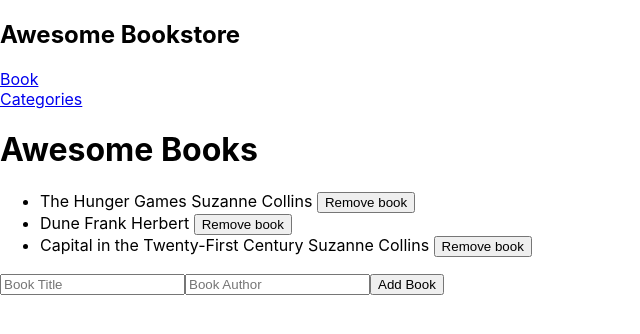
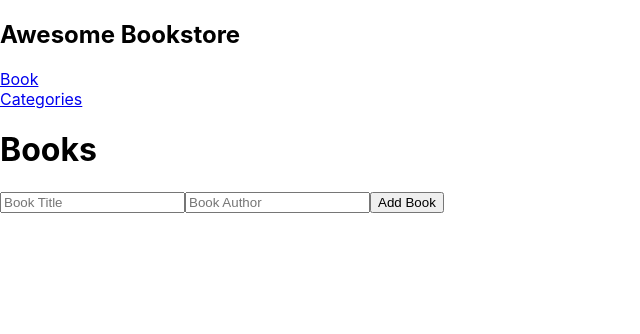
Before and after one commit to Somdotta07/bookstore-react-redux, a React (Create React App) app: page / in a window 1280 px wide. Shown: the top 334 px of the page, without its empty margins (0-640 px from the left). Built offline with nearby package versions, Linux system fonts and the light colour scheme.

Commit message:
Add action and dispatch

```diff
--- a/package.json
+++ b/package.json
@@ -13,6 +13,10 @@
     "react-redux": "^7.2.6",
     "react-router-dom": "^6.0.2",
     "react-scripts": "4.0.3",
+    "react-uuid": "^1.0.2",
+    "redux": "^4.1.2",
+    "redux-logger": "^3.0.6",
+    "uuid": "^8.3.2",
     "web-vitals": "^1.1.2"
   },
   "scripts": {
--- a/src/App.js
+++ b/src/App.js
@@ -8,14 +8,6 @@ import {
 } from 'react-router-dom';
 import BooksPage from './components/BooksPage';
 import CategoriesPage from './components/CategoriesPage';
-
-const demoList = [{
-  id: 1, title: 'The Hunger Games', author: 'Suzanne Collins',
-}, {
-  id: 2, title: 'Dune', author: 'Frank Herbert',
-}, {
-  id: 3, title: 'Capital in the Twenty-First Century', author: 'Suzanne Collins',
-}];
 
 function App() {
   return (
@@ -31,7 +23,7 @@ function App() {
         </nav>
       </header>
       <Routes>
-        <Route path="/" element={<BooksPage bookList={demoList} />} />
+        <Route path="/" element={<BooksPage />} />
         <Route path="/categories" element={<CategoriesPage />} />
       </Routes>
     </Router>
--- a/src/components/Book.js
+++ b/src/components/Book.js
@@ -1,17 +1,24 @@
+import { useDispatch } from 'react-redux';
 import PropTypes from 'prop-types';
+import { removeBook } from '../redux/books/book';
 
 const Book = (props) => {
   const { book } = props;
+  const dispatch = useDispatch();
   return (
     <li key={book.id}>
-      <span>{` ${book.title} `}</span>
-      <span>{` ${book.author} `}</span>
-      <button type="button">Remove book</button>
+      <span>
+        {` ${book.title} `}
+      </span>
+      <span>
+        {`by ${book.author}`}
+      </span>
+      <button type="button" onClick={() => dispatch(removeBook(book.id))}>
+        Remove Book
+      </button>
     </li>
   );
 };
-
-export default Book;
 
 Book.propTypes = {
   book: PropTypes.shape({
@@ -20,3 +27,5 @@ Book.propTypes = {
     author: PropTypes.string,
   }).isRequired,
 };
+
+export default Book;
--- a/src/components/BooksPage.js
+++ b/src/components/BooksPage.js
@@ -1,24 +1,38 @@
-import PropTypes from 'prop-types';
+import { useSelector, useDispatch } from 'react-redux';
+import { v4 as uuidv4 } from 'uuid';
 import Book from './Book';
+import { addBook } from '../redux/books/book';
 
-const BooksPage = (props) => {
-  const { bookList } = props;
+const BooksPage = () => {
+  const dispatch = useDispatch();
+  const submitForm = (e) => {
+    e.preventDefault();
+    const title = e.target.querySelector('#input-title');
+    const author = e.target.querySelector('#input-author');
+    const data = {
+      id: uuidv4(),
+      title: title.value,
+      author: author.value,
+    };
+    title.value = '';
+    author.value = '';
+    dispatch(addBook(data));
+  };
+  const bookList = useSelector((state) => state.books);
+
   return (
     <div>
-      <h1>Awesome Books</h1>
+      <h1> Books </h1>
       <ul>
         {bookList.map((book) => <Book key={book.id} book={book} />)}
       </ul>
-      <form id="add-book-form">
-        <input placeholder="Book Title" />
-        <input placeholder="Book Author" />
+      <form id="add-book-form" onSubmit={(e) => submitForm(e)}>
+        <input id="input-title" placeholder="Book Title" />
+        <input id="input-author" placeholder="Book Author" />
         <button type="submit"> Add Book </button>
       </form>
     </div>
   );
 };
 
-BooksPage.propTypes = {
-  bookList: PropTypes.arrayOf(PropTypes.object).isRequired,
-};
 export default BooksPage;
--- a/src/redux/books/book.js
+++ b/src/redux/books/book.js
@@ -0,0 +1,15 @@
+import { createSlice, current } from '@reduxjs/toolkit';
+
+const bookSlice = createSlice(
+  {
+    name: 'books',
+    initialState: [],
+    reducers: {
+      addBook: (state, action) => [...current(state), { ...action.payload }],
+      removeBook: (state, action) => current(state).filter((book) => book.id !== action.payload),
+    },
+  },
+);
+
+export const { addBook, removeBook } = bookSlice.actions;
+export default bookSlice.reducer;
--- a/src/redux/configureStore.js
+++ b/src/redux/configureStore.js
@@ -1,8 +1,10 @@
 import { configureStore } from '@reduxjs/toolkit';
+import logger from 'redux-logger';
+import booksReducer from './books/book';
 
 const store = configureStore({
-  reducer: {
-  },
+  reducer: { books: booksReducer },
+  middleware: (getDefaultMiddleware) => getDefaultMiddleware().concat(logger),
 });
 
 export default store;
```
Also changed, not shown: 1 other file (tests, documents, lock files or other folders).
